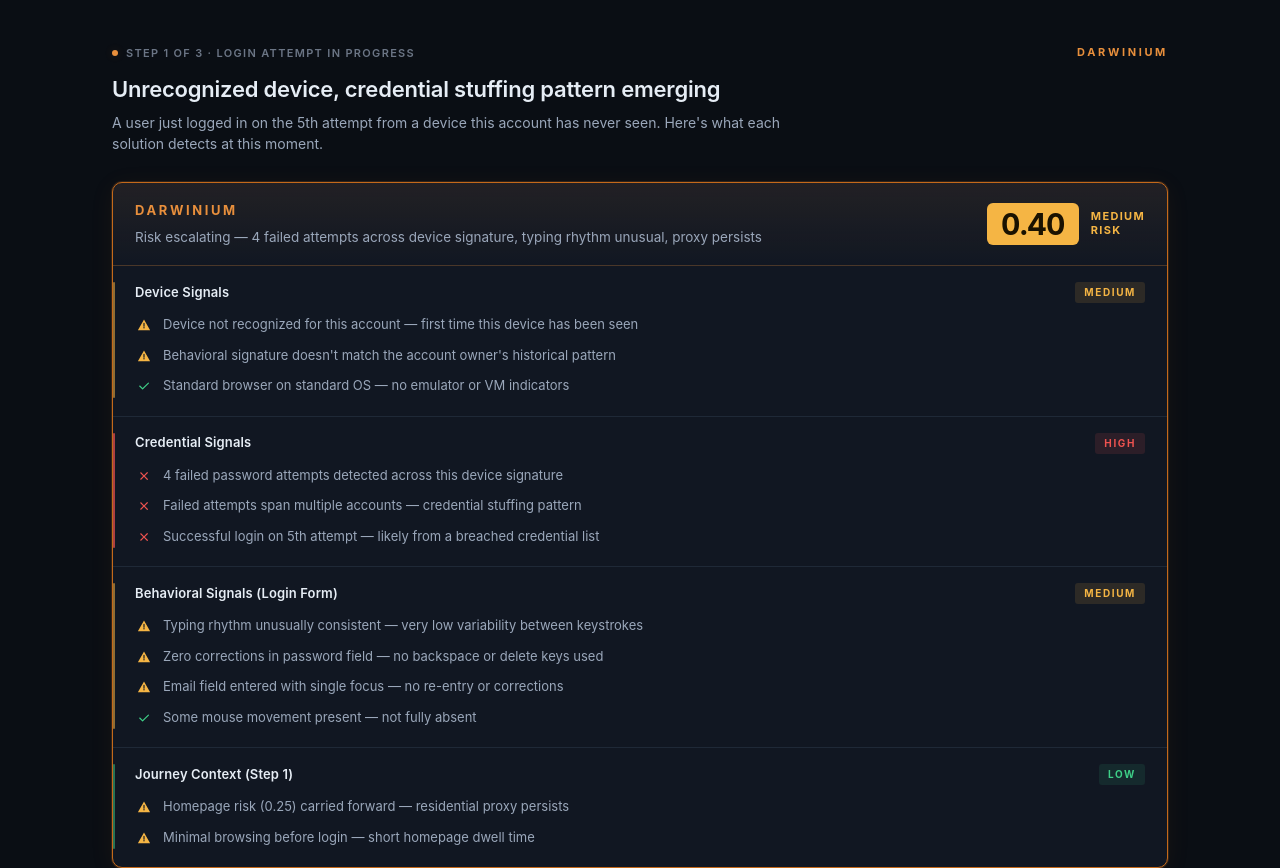
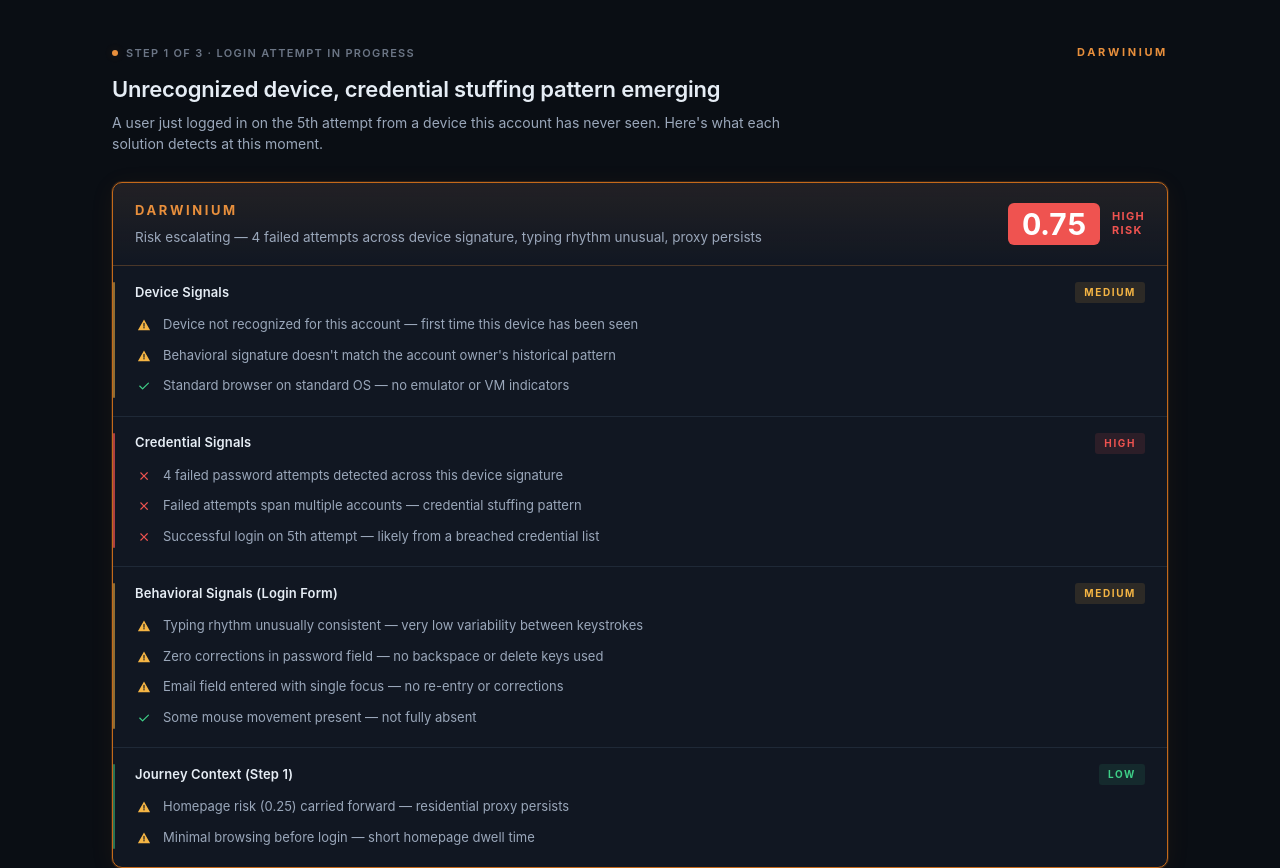
Before and after one commit to dewey-prise/darwinium-risk-demo, a plain HTML site: page index.html in a window 1280 px wide. Shown: the top 868 px of the page. Drawn offline with Linux system fonts and the light colour scheme.

Commit message:
Update Darwinium score to 0.75 HIGH with red chip

```diff
--- a/index.html
+++ b/index.html
@@ -32,6 +32,8 @@
 
     --score-medium-bg: #f5b544;
     --score-medium-text: #1a1200;
+    --score-high-bg: #ef5350;
+    --score-high-text: #ffffff;
     --score-low-text: #3ecf87;
 
     --icon-warn: #f5b544;
@@ -186,6 +188,11 @@
     color: var(--score-medium-text);
   }
 
+  .score-value.high {
+    background: var(--score-high-bg);
+    color: var(--score-high-text);
+  }
+
   .score-value.low {
     background: transparent;
     color: var(--severity-low);
@@ -202,6 +209,7 @@
   }
 
   .score-label.medium { color: var(--severity-medium); }
+  .score-label.high { color: var(--severity-high); }
   .score-label.low { color: var(--severity-low); }
 
   /* ---- Subsections ---- */
@@ -367,7 +375,8 @@
   }
 
   /* Score value tweak for Darwinium to match reference more closely */
-  .panel-darwinium .score-value.medium {
+  .panel-darwinium .score-value.medium,
+  .panel-darwinium .score-value.high {
     font-size: 30px;
   }
 
@@ -419,9 +428,9 @@
         <div class="panel-summary">Risk escalating — 4 failed attempts across device signature, typing rhythm unusual, proxy persists</div>
       </div>
       <div class="score">
-        <div class="score-value medium">0.40</div>
-        <div class="score-label medium">
-          <span>MEDIUM</span>
+        <div class="score-value high">0.75</div>
+        <div class="score-label high">
+          <span>HIGH</span>
           <span>RISK</span>
         </div>
       </div>
```
